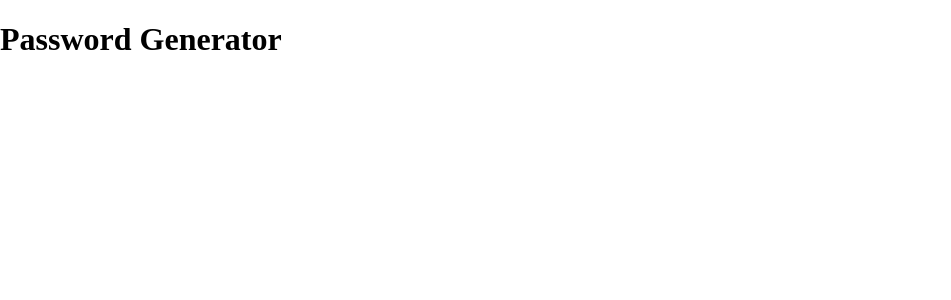
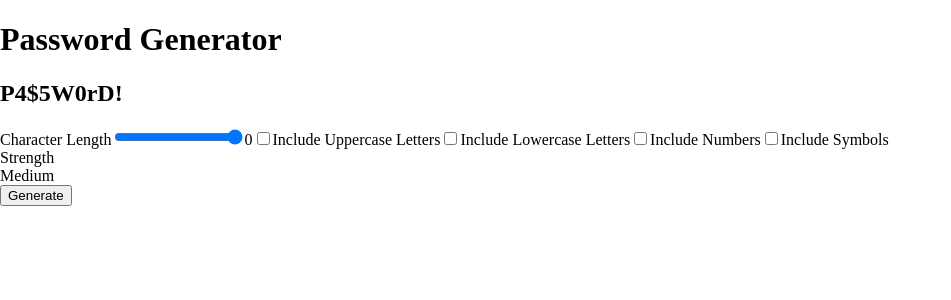
Before and after one commit to ntjnh/password-generator, a React (Vite) app: page / in a window 1280 px wide. Shown: the top 300 px of the page, without its empty margins (0-951 px from the left). Built offline with nearby package versions, Linux system fonts and the light colour scheme.

Commit message:
Add App starting content

```diff
--- a/src/App.jsx
+++ b/src/App.jsx
@@ -4,7 +4,49 @@ function App() {
 
     return (
         <>
-            <h1>Password Generator</h1>
+            <header>
+                <h1>Password Generator</h1>
+            </header>
+
+            <main>
+                <div>
+                    <h2>P4$5W0rD!</h2>
+                </div>
+
+                <div>
+                    <form>
+                        <label htmlFor="length">Character Length</label>
+                        <input type="range" name="length" id="length" min={1} max={24} step={1} />
+                        <span className="characterLength">0</span>
+
+                        <input type="checkbox" id="uppercase" name="uppercase" />
+                        <label htmlFor="uppercase">Include Uppercase Letters</label>
+
+                        <input type="checkbox" id="lowercase" name="lowercase" />
+                        <label htmlFor="lowercase">Include Lowercase Letters</label>
+
+                        <input type="checkbox" id="numbers" name="numbers" />
+                        <label htmlFor="numbers">Include Numbers</label>
+
+                        <input type="checkbox" id="symbols" name="symbols" />
+                        <label htmlFor="symbols">Include Symbols</label>
+
+                        <div>
+                            <span>Strength</span>
+
+                            <div>
+                                <span>Medium</span>
+                                <span></span>
+                                <span></span>
+                                <span></span>
+                                <span></span>
+                            </div>
+                        </div>
+
+                        <button type="submit">Generate</button>
+                    </form>
+                </div>
+            </main>
         </>
     )
 }
```
